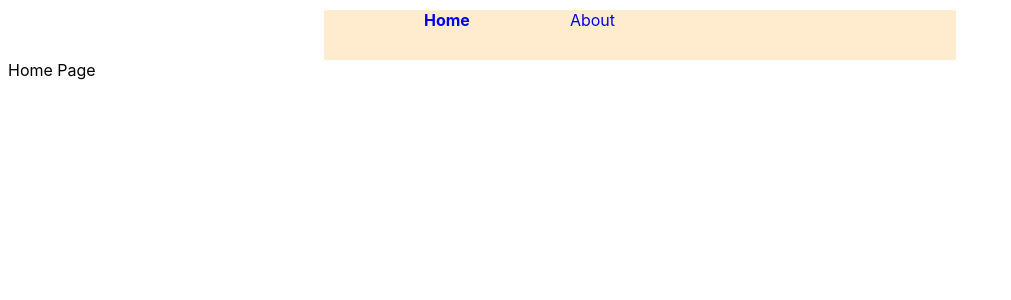
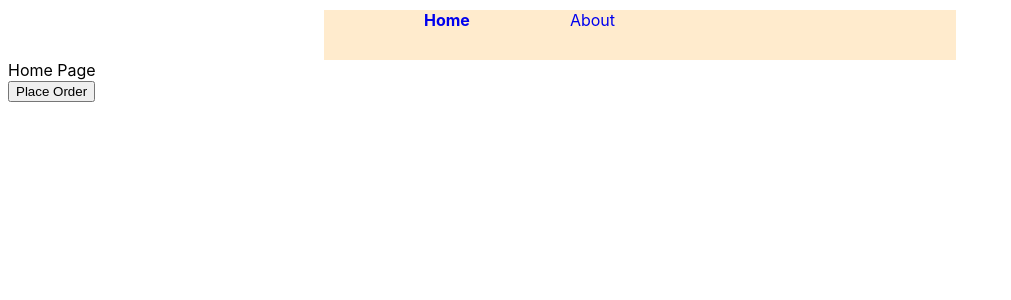
Before and after one commit to Augustine97/Code-Evolution, a React (Create React App) app in the folder React Router/react-router-demo/: page / in a window 1280 px wide. Shown: the top 300 px of the page, without its empty margins (0-1011 px from the left). Built offline with nearby package versions, Linux system fonts and the light colour scheme.

Commit message:
Router 6. Navigating Programatically

```diff
--- a/React Router/react-router-demo/src/App.js
+++ b/React Router/react-router-demo/src/App.js
@@ -3,6 +3,7 @@ import './App.css';
 import { About } from './components/About';
 import { Home } from './components/Home';
 import { Navbar } from './components/Navbar';
+import { OrderSummary } from './components/OrderSummary';
 
 function App() {
   return (
@@ -11,6 +12,7 @@ function App() {
       <Routes>
         <Route path='/' element={<Home />} />
         <Route path='about' element={<About />} />
+        <Route path='order-summary' element={<OrderSummary />} />
       </Routes>
     </>
   );
--- a/React Router/react-router-demo/src/components/Home.js
+++ b/React Router/react-router-demo/src/components/Home.js
@@ -1,3 +1,17 @@
+import { useNavigate } from 'react-router-dom';
 export const Home = () => {
-    return <div>Home Page</div>
-}
+  const navigate = useNavigate();
+  return (
+    <div>
+      Home Page
+      <br />
+      <button
+        onClick={() => {
+          navigate('order-summary', { replace: true });
+        }}
+      >
+        Place Order
+      </button>
+    </div>
+  );
+};
--- /dev/null
+++ b/React Router/react-router-demo/src/components/OrderSummary.js
@@ -0,0 +1,13 @@
+import { useNavigate } from 'react-router-dom';
+
+export const OrderSummary = () => {
+  const navigate = useNavigate();
+  return (
+    <>
+      <div>Order Confirmed!!</div>
+      {/* <button onClick={() => navigate('/')}>Back</button> */}
+      {/* or */}
+      <button onClick={() => navigate(-1)}>Back</button>
+    </>
+  );
+};
```
